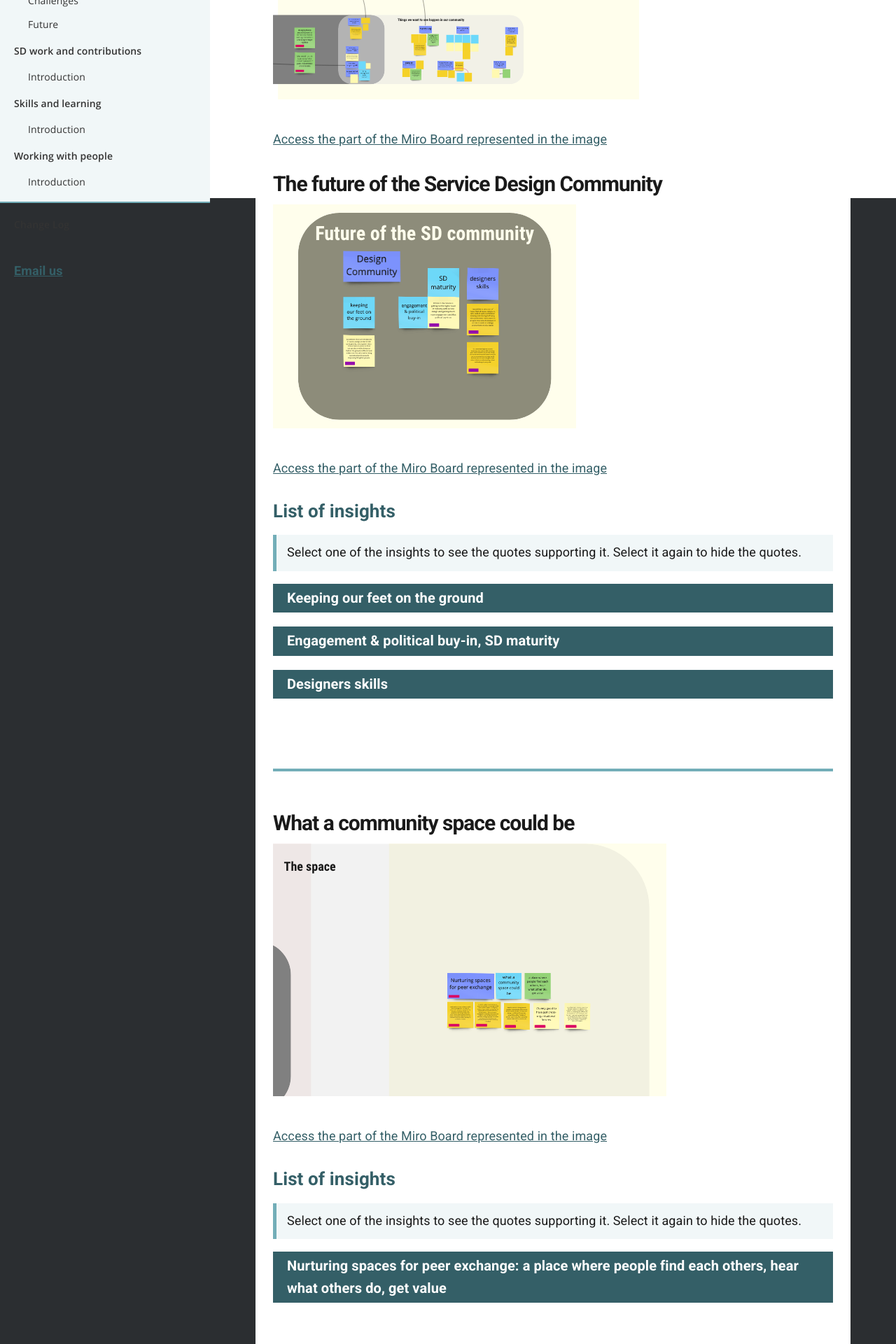
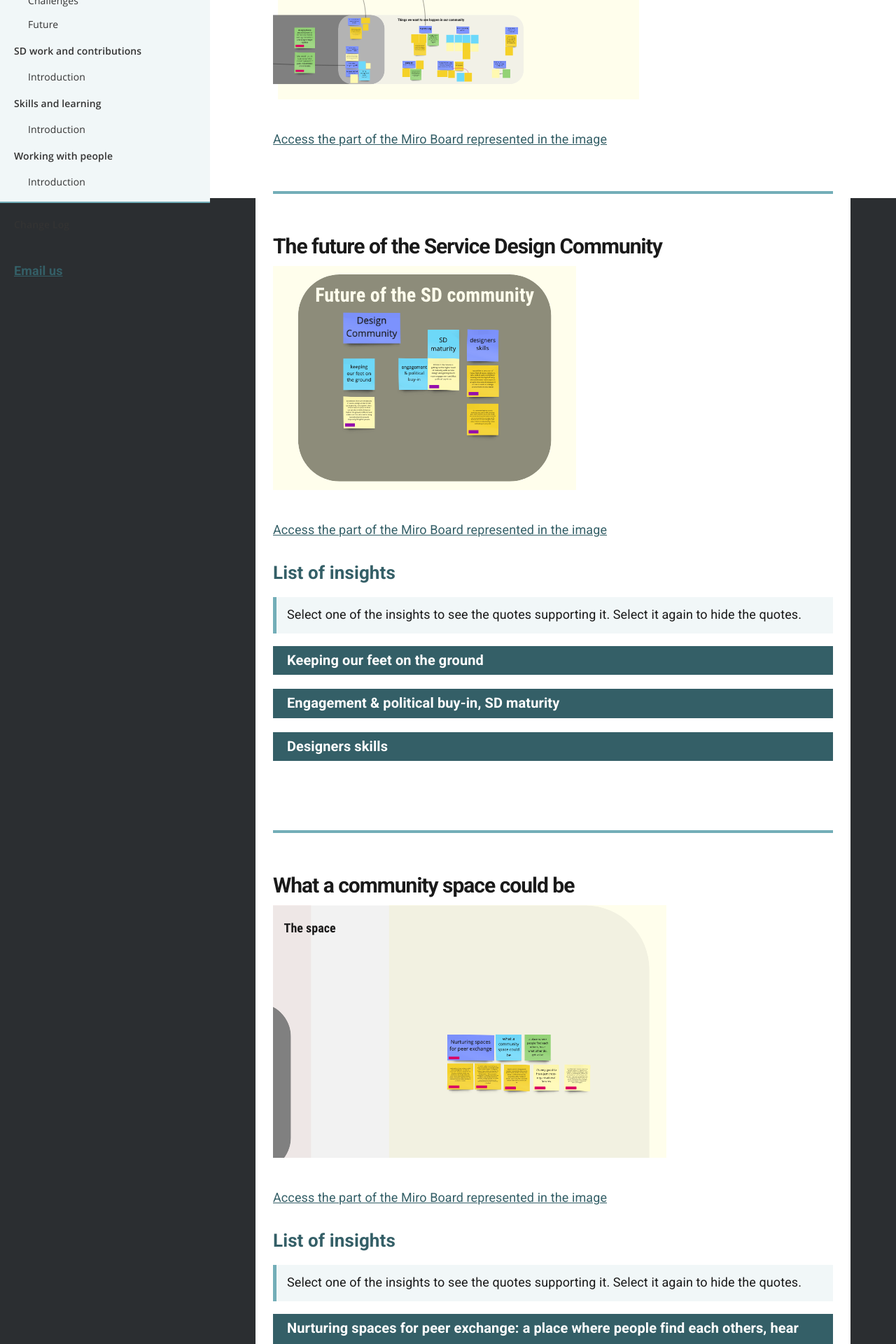
Before and after one commit to stephanie-K/practitioner-stories, a Jekyll site: the page built from _docs/Community/future.md, in a window 1280 px wide. Shown: the part 617-2537 px from the top of the page at 70% size. Built offline with Jekyll 4.4.1, drawn with Linux system fonts in a browser that asks for light colours.

Commit message:
fix li and add an hr

```diff
--- a/_docs/Community/future.md
+++ b/_docs/Community/future.md
@@ -7,6 +7,8 @@
 ![screenshot of the part of the big Miro board showing the post it for this theme of the research](/practitioner-stories/images/Community/community-future-all.png)
 
 [Access the part of the Miro Board represented in the image](https://miro.com/app/board/o9J_ldOzA14=/?moveToWidget=3074457352333741304&cot=14)
+
+<hr class="big">
 
 ## The future of the Service Design Community
 
@@ -34,7 +36,7 @@
   <details>
  <summary>Designers skills</summary>
  <ul>
-    <li>I would like to see a sort of future fleet of service designers, who [are] all quite comfortable drawing and sharing stuff early, who understand how to work in an agile environment, because it so rare to work on a design project that isn’t also digital.</li>
+    <li>I would like to see a sort of future fleet of service designers, who [are] all quite comfortable drawing and sharing stuff early, who understand how to work in an agile environment, because it so rare to work on a design project that isn’t also digital</li>
     <li>So, understanding how to work iteratively, start with an MVP, build up your ideas over time as you test things, and understand how that technical world can be converted into a design world. And the two can work alongside each other. I think an understanding of that methodology is pretty vital</li>
  </ul>
  </details>
@@ -56,10 +58,10 @@
  <summary>Nurturing spaces for peer exchange: a place where people find each others, hear what others do, get value</summary>
  <ul>
     <li>Creating a kind of peer exchange market place, helping people feel safe and nurtured. It's less about giving them the thing they need, which might be a workbook or a training module, and more about creating that environment where people come, find each other and start to flourish and develop naturally as a network of people</li>
-    <li>Be gently nudged by somebody or a group of people but not necessarily held so for example, there is a Slack group that's on the go, and for some people it's a really great place to find each other, DM each other. I think community management is needed in that space, but simple to keep the thing vibrant and informed, helping people get value from spending time in that space, that ultimately benefit the wider community in Scotland.</li>
-    <li>Need a space to bring people together occasionally, have some ritual around, have a library, you know. [...] I think if there was something with a feeling of shared ownership, that would be what I think the future should be.</li>
+    <li>Be gently nudged by somebody or a group of people but not necessarily held so for example, there is a Slack group that's on the go, and for some people it's a really great place to find each other, DM each other. I think community management is needed in that space, but simple to keep the thing vibrant and informed, helping people get value from spending time in that space, that ultimately benefit the wider community in Scotland</li>
+    <li>Need a space to bring people together occasionally, have some ritual around, have a library, you know. [...] I think if there was something with a feeling of shared ownership, that would be what I think the future should be</li>
     <li>It's very good to have just cross-organisational forums</li>
-    <li>You end up having meetups, you end up having an agenda, is it a place where everyone connects? something you dip in and out of, something that becomes like an umbrella over your working practice. So I don't know how you would get there. I'm not saying these things are bad by the way. I think these things are really good, to have regular communities where you can go to.</li>
+    <li>You end up having meetups, you end up having an agenda, is it a place where everyone connects? something you dip in and out of, something that becomes like an umbrella over your working practice. So I don't know how you would get there. I'm not saying these things are bad by the way. I think these things are really good, to have regular communities where you can go to</li>
  </ul>
  </details>
 <br>
@@ -83,7 +85,7 @@
  <details>
  <summary>A catalyst for the community to get started</summary>
  <ul>
-    <li>Somebody who is watching and listening as well, and just like keeping energy and people un-bored, making sure people are connecting otherwise they might have been missing something, and getting that kind of self managing thing, but it needs to be started, somehow by something or someone, but it doesn't necessarily needs to go on forever.</li>
+    <li>Somebody who is watching and listening as well, and just like keeping energy and people un-bored, making sure people are connecting otherwise they might have been missing something, and getting that kind of self managing thing, but it needs to be started, somehow by something or someone, but it doesn't necessarily needs to go on forever</li>
     <li>We would need someone who has an oversight of that community and listens and say 'ha! that's what happening over there and they don't know what's happening, so I'm going to link these guys up</li>
     <li>The community that Kara Kane manages in GDS, on her Slack, gov design, and also the ResearchOps community with Brigette Metzler, this is so well managed. But it's a group of people who takes responsibility for doing certain things, it's owned by everybody but nobody. That community is huge and the amount of information going through it, and what is inherent to that community is that kind of librarianship, some people who will really keep information managed really well. But there are so observant and they listen so well to the community that they know the sentiment, they know trending, what's coming up what the concerns are to respond to concerns that they see emerging, and the amount of information that people are sharing about their own work, about tools and techniques is just invaluable and that's been create because the culture of the space feels good to people. And it gives them value and they help run it</li>
  </ul>
@@ -118,7 +120,7 @@
   <details>
  <summary>Potential for impact in Scotland</summary>
  <ul>
-    <li>The impact we can have. There is so much going on there, which is about independent Scotland, like I think devolved benefits, different health care system, you know, just working with all the excellent policy that is out there to implement it. So yeah, I think that’s really where we can make an impact. I’m really interested in carbo-reductive service design practices at the moment as well. And I think in Scotland, with the agenda from the SNP about green economy I do think it is a massive, a huge space there to design more green ways of living.</li>
+    <li>The impact we can have. There is so much going on there, which is about independent Scotland, like I think devolved benefits, different health care system, you know, just working with all the excellent policy that is out there to implement it. So yeah, I think that’s really where we can make an impact. I’m really interested in carbo-reductive service design practices at the moment as well. And I think in Scotland, with the agenda from the SNP about green economy I do think it is a massive, a huge space there to design more green ways of living</li>
     <li>Hopefully they [designers] will all return from London when they realise that Scotland is a nice place to live</li>
  </ul>
  </details>
@@ -130,7 +132,7 @@
     <li><strong>post-covid, time for self-critique as we had stronger links to communities: I think during the time of COVID - where there are so many opportunities to talk about stronger links to communities and doing a lot better to be inclusive in everything we do - there could not be a better time to be critical about our own practice. As individual and our moral frameworks, but all the way up to like teams, organisations. To really questioning the things we do, celebrating the things we do, and turning a critical lens to the things we could do better.</strong></li>
     <li><strong>have a space for peer critique and reflection exposing others to the work we do: </strong> When you hear stories of people being exposed to user research for example. It's always life changing, always opens their eyes. So what if we take that up a level or two? I think I've seen it in the past, but not recently, getting help to write a tender for a designer, or the places you can go to get some eyes, and some critical reflection about what it is you've written</li>
     <li><strong>Improve digital offering, better online services that citizen feel comfortable to use: </strong> I think there is a big drive for us to be more digital, to have more digitally aware citizenship and drive more forward. I think that rather than being private sector / public sector / third sector, whatever, it more about digital and providing and ensuring digital services are integrated well and that people understand and are comfortable using those digital services <br>
-    Most of the public sector is skint and most of the private sector is suffering. So how can we better develop and create digital services? better use them, better connect them, and design them in such a way that people can actually engage with them more on their terms. So I would say that digital focus, that joining things together and encouraging more use of digital services, turning internet users to digital citizens and what that looks like.</li>
+    Most of the public sector is skint and most of the private sector is suffering. So how can we better develop and create digital services? better use them, better connect them, and design them in such a way that people can actually engage with them more on their terms. So I would say that digital focus, that joining things together and encouraging more use of digital services, turning internet users to digital citizens and what that looks like</li>
     <li></li>
  </ul>
  </details>
@@ -140,7 +142,7 @@
     <li>Service designers were being hired or commissioned, but the readiness of the team they were landing in was not there yet. I wonder how that  might have impacted people emotionally over the past few years</li>
     <li>Not all service design is human-centred, and sometimes that's ok. So I don't see that conversation happening as much as people saying they are participatory and they include people</li>
     <li>The emotional effort involved in bringing service design into a project, I don't know if we talk enough about the emotional impact of all of this on researchers and designers but also on the people who have been sort of working in 'usual' ways for a long time</li>
-    <li><strong>Saviorism and the lack of discussion around reciprocity / value exchange with participants: </strong>  a kind of design saviorism and a real lack of critical discussion and dialog among designers about things like power privilege and even at a basic level when organising things like community based research workshop. In my experience, there wasn't anything there about: where you are going and who you are going to be with, and how we were inviting people to participate, if they were being given a fair value exchange for that time.</li>
+    <li><strong>Saviorism and the lack of discussion around reciprocity / value exchange with participants: </strong>  a kind of design saviorism and a real lack of critical discussion and dialog among designers about things like power privilege and even at a basic level when organising things like community based research workshop. In my experience, there wasn't anything there about: where you are going and who you are going to be with, and how we were inviting people to participate, if they were being given a fair value exchange for that time</li>
  </ul>
  </details>
   <details>
```
